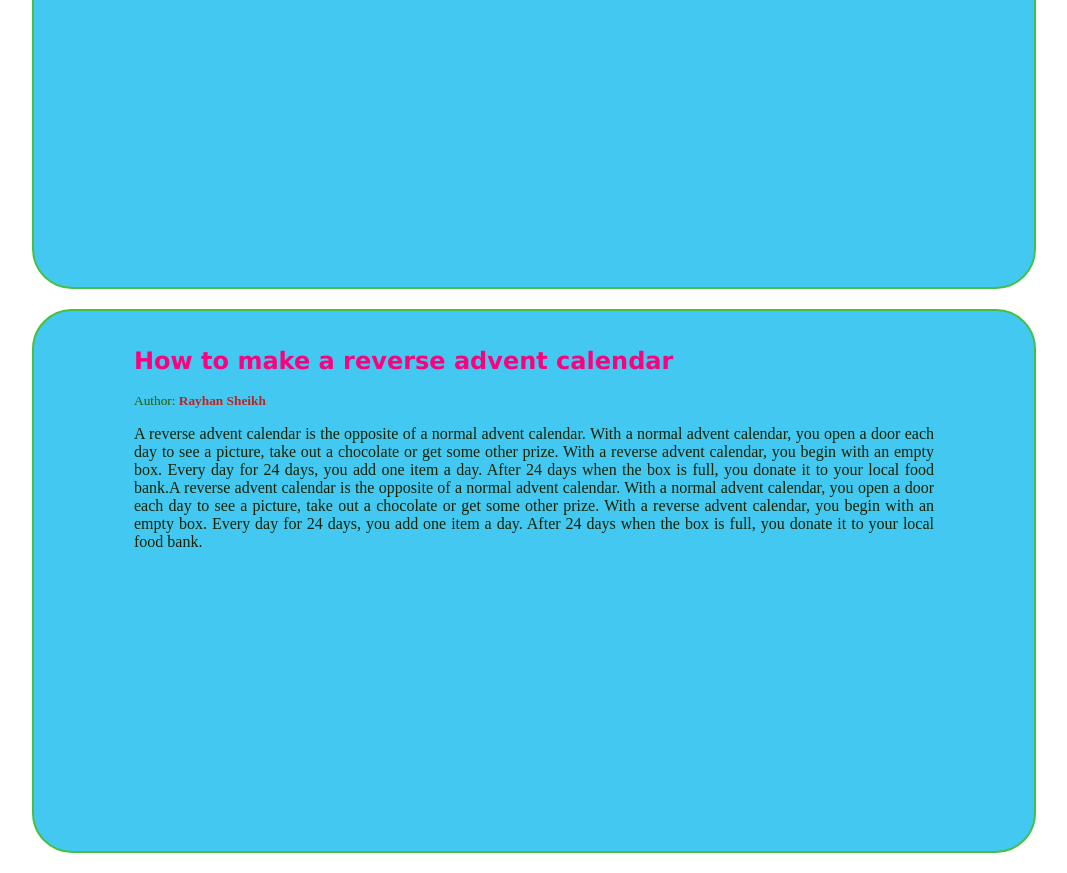
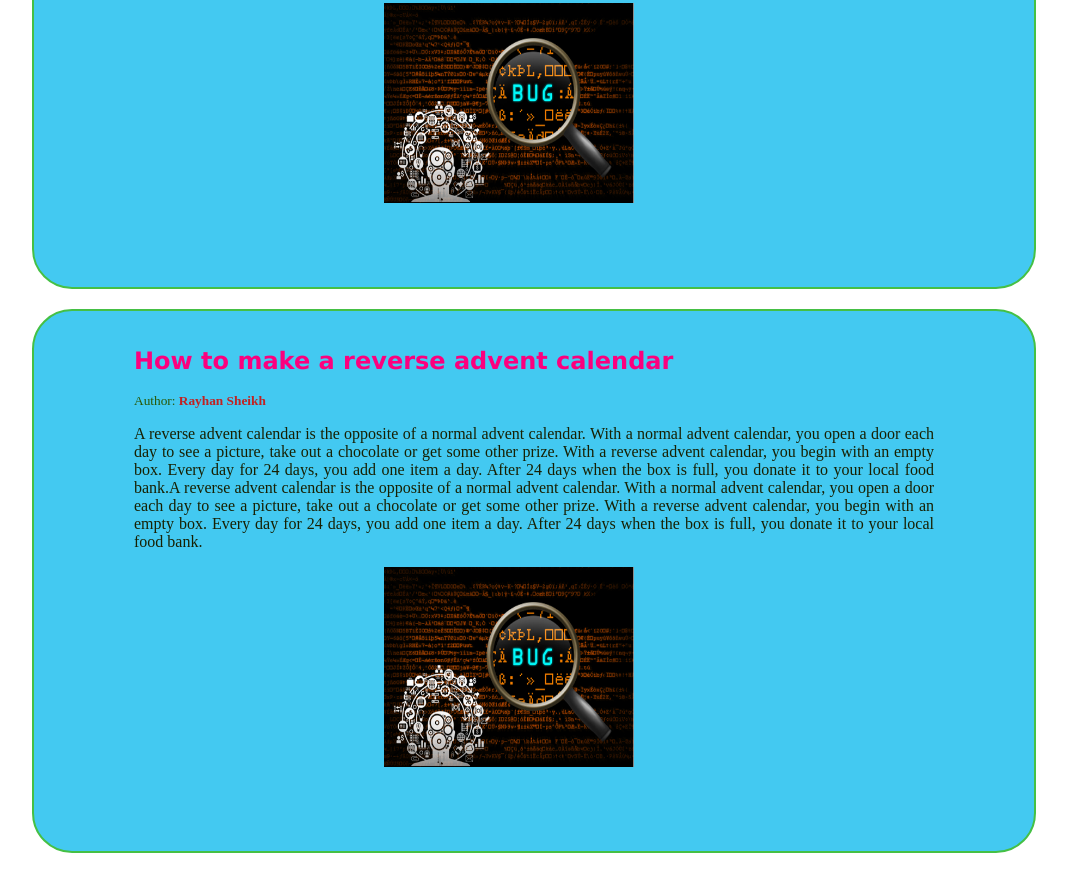
Before and after one commit to rayhansheikh99/blog, a plain HTML site: page index.html in a window 1280 px wide. Shown: the part 943-1816 px from the top of the page, without its empty margins (176-1243 px from the left). Drawn offline with Linux system fonts and the light colour scheme.

Commit message:
pic added

```diff
--- a/css/main.css
+++ b/css/main.css
@@ -36,3 +36,8 @@ p {
 small {
   color: rgb(41, 87, 4);
 }
+img {
+  height: 200px;
+  width: 250px;
+  margin-left: 250px;
+}
--- a/index.html
+++ b/index.html
@@ -26,6 +26,7 @@
         box. Every day for 24 days, you add one item a day. After 24 days when
         the box is full, you donate it to your local food bank.
       </p>
+      <img src="testing.png" alt="testing.png" />
     </div>
     <div class="blog">
       <h1>How to make a reverse advent calendar</h1>
@@ -43,6 +44,7 @@
         for 24 days, you add one item a day. After 24 days when the box is full,
         you donate it to your local food bank.
       </p>
+      <img src="testing.png" alt="testing.png" />
     </div>
     <div class="blog">
       <h1>How to make a reverse advent calendar</h1>
@@ -60,6 +62,7 @@
         for 24 days, you add one item a day. After 24 days when the box is full,
         you donate it to your local food bank.
       </p>
+      <img src="testing.png" alt="testing.png" />
     </div>
   </body>
 </html>
```
